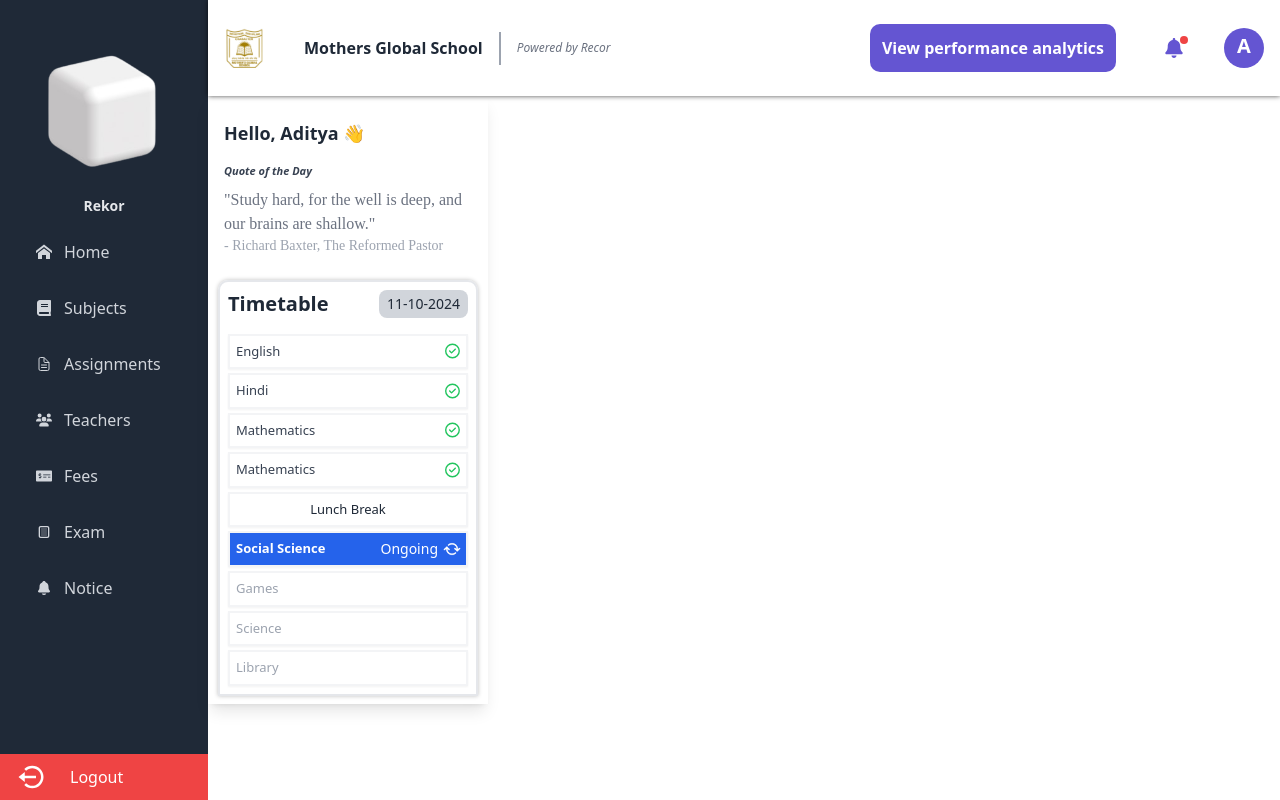
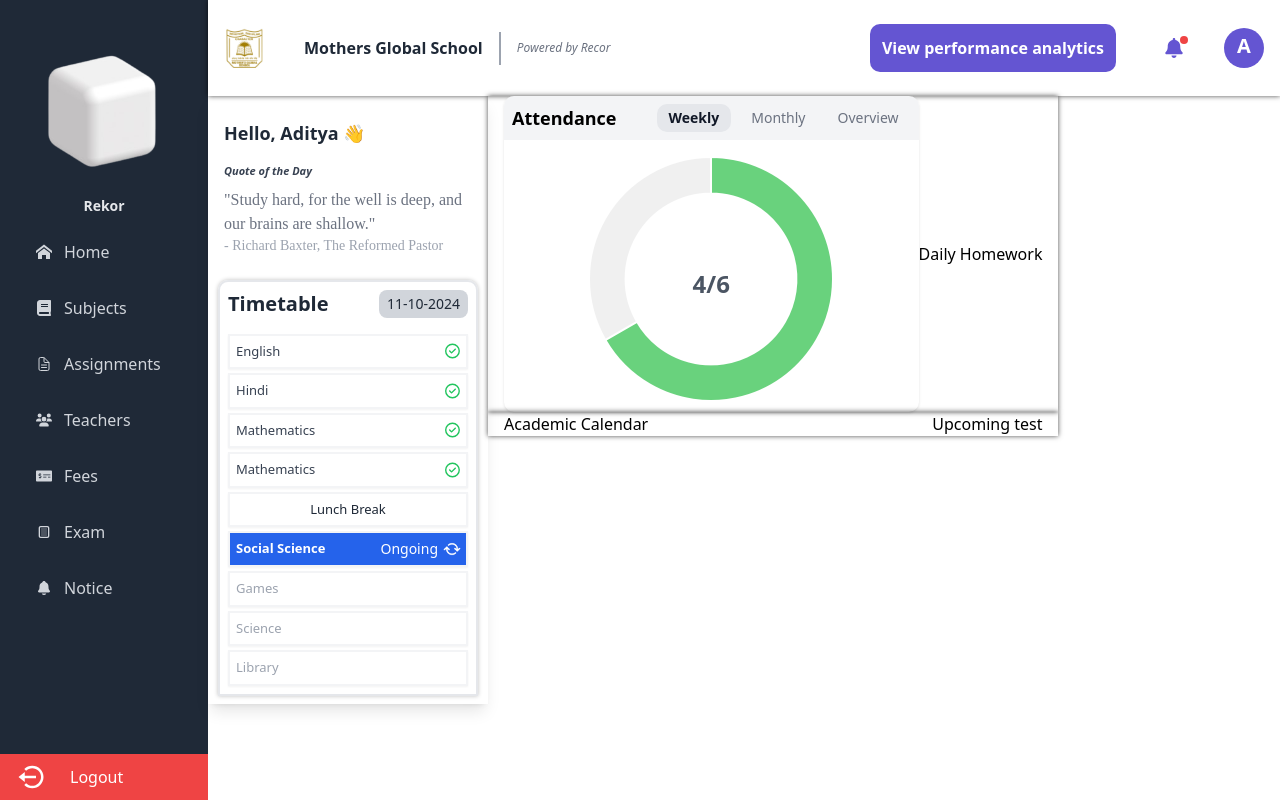
Before and after one commit to Nishant5565/mgs, a React (Vite) app: page / in a window 1280 px wide. Built offline with nearby package versions, Linux system fonts and the light colour scheme.

Commit message:
attendance chart

```diff
--- a/package.json
+++ b/package.json
@@ -14,13 +14,16 @@
     "@radix-ui/react-icons": "^1.3.1",
     "@radix-ui/react-slot": "^1.1.0",
     "@shadcn/ui": "^0.0.4",
+    "chart.js": "^4.4.6",
     "class-variance-authority": "^0.7.0",
     "clsx": "^2.1.1",
     "lucide-react": "^0.456.0",
     "react": "^18.3.1",
+    "react-chartjs-2": "^5.2.0",
     "react-dom": "^18.3.1",
     "react-icons": "^5.3.0",
     "react-router-dom": "^6.28.0",
+    "recharts": "^2.13.3",
     "tailwind-merge": "^2.5.4",
     "tailwindcss-animate": "^1.0.7"
   },
--- /dev/null
+++ b/src/Components/AcademicDetails/AcademicDetails.jsx
@@ -0,0 +1,32 @@
+import React from 'react'
+import Attendance from './Attendance'
+
+const AcademicDetails = () => {
+  return (
+    <div>
+      {/* //! Top Section */}
+
+      <div className="flex items-center justify-between px-4 topSectionShadow  ">
+        <div className="">
+          <Attendance />
+        </div>
+        <div>
+          Daily Homework
+        </div>
+      </div>
+
+        {/* //! Bottom Section */}
+
+        <div className="flex items-center justify-between px-4 topSectionShadow  ">
+        <div>
+          Academic Calendar
+        </div>
+        <div>
+          Upcoming test
+        </div>
+      </div>
+    </div>
+  )
+}
+
+export default AcademicDetails
--- /dev/null
+++ b/src/Components/AcademicDetails/Attendance.jsx
@@ -0,0 +1,41 @@
+import React, { useState } from 'react';
+import { Doughnut } from 'react-chartjs-2';
+import Chart from './Chart';
+const Attendance = () => {
+  const [tab, setTab] = useState('Weekly');
+  const totalClasses = 6;
+  const attendedClasses = 4;
+
+  const attendancePercentage = (attendedClasses / totalClasses) * 100;
+
+
+  return (
+    <div className=" rounded-[10px] shadow w-full max-w-md">
+      <div className="flex justify-between rounded-t-[10px] items-center p-2 gap-10 mb-4 bg-gray-100">
+        <h2 className="text-lg font-semibold">Attendance</h2>
+        <div className="flex space-x-2">
+          {['Weekly', 'Monthly', 'Overview'].map((option) => (
+            <button
+              key={option}
+              onClick={() => setTab(option)}
+              className={`px-3 py-1 text-sm rounded-[10px] ${
+                tab === option
+                  ? 'bg-gray-200 text-gray-900 font-semibold'
+                  : 'text-gray-500'
+              }`}
+            >
+              {option}
+            </button>
+          ))}
+        </div>
+      </div>
+
+      <div className="flex flex-col items-center">
+        {/* Doughnut Chart */}
+          <Chart attendancePercentage={attendancePercentage} totalClasses={totalClasses} attendedClasses = {attendedClasses} />
+      </div>
+    </div>
+  );
+};
+
+export default Attendance;
--- /dev/null
+++ b/src/Components/AcademicDetails/Chart.jsx
@@ -0,0 +1,44 @@
+import React from 'react';
+import { Doughnut } from 'react-chartjs-2';
+import { Chart as ChartJS, ArcElement, Tooltip, Legend } from 'chart.js';
+
+// Register the necessary components
+ChartJS.register(ArcElement, Tooltip, Legend);
+
+const Chart = ({ attendedClasses, totalClasses }) => {
+  const data = {
+    datasets: [
+      {
+        data: [attendedClasses, totalClasses - attendedClasses],
+        backgroundColor: ['#69D27D', '#F0F0F0'],
+        hoverBackgroundColor: ['#69D27D', '#F0F0F0'],
+      },
+    ],
+  };
+
+  const options = {
+    cutout: '70%',
+    plugins: {
+      tooltip: {
+        enabled: true,
+      },
+      legend: {
+        display: true,
+        position: 'bottom',
+      },
+    },
+    maintainAspectRatio: false,
+    devicePixelRatio: 2, // Increase the resolution
+  };
+
+  return (
+    <div className="relative w-64 h-64">
+      <Doughnut data={data} options={options} />
+      <div className="absolute inset-0 flex items-center justify-center">
+        <span className="text-2xl font-bold text-gray-600">{`${attendedClasses}/${totalClasses}`}</span>
+      </div>
+    </div>
+  );
+};
+
+export default Chart;
--- a/src/Components/Home/Home.jsx
+++ /dev/null
@@ -1,9 +0,0 @@
-import React from 'react'
-
-const HomeSection = () => {
-  return (
-    <div>Home</div>
-  )
-}
-
-export default HomeSection
--- a/src/Components/TimeTable/TimeTable.jsx
+++ b/src/Components/TimeTable/TimeTable.jsx
@@ -10,7 +10,6 @@ const Timetable = ({ timetableData , quote}) => {
   return (
      <>
 
-     <TopLogo />
      <div className=" pb-2 shadow-lg w-[280px]">
 
      <div className="px-4 pb-6 pt-6">
--- a/src/Pages/Home.jsx
+++ b/src/Pages/Home.jsx
@@ -1,13 +1,14 @@
 import React from 'react'
-import HomeSection from '../Components/Home/Home'
 import Timetable from '../Components/TimeTable/TimeTable'
 import { timetableData } from '../data.js'
 import {quote} from '../data.js'
+import AcademicDetails from '../Components/AcademicDetails/AcademicDetails'
 const Home = () => {
   return (
-    <>
+    <div className="flex">
      <Timetable timetableData={timetableData} quote={quote}/>
-    </>
+     <AcademicDetails />
+    </div>
   )
 }
 
--- a/src/Pages/Layout.jsx
+++ b/src/Pages/Layout.jsx
@@ -1,6 +1,7 @@
 import React from 'react'
 import { Outlet } from 'react-router-dom'
 import SideNav from '../Components/SideNav/SideNav'
+import TopLogo from '@/Components/TopLogo/TopLogo'
 const Layout = () => {
   return (
        <div className="flex">
@@ -8,6 +9,8 @@ const Layout = () => {
         <SideNav />
         </div >
           <div className="flex-1">
+          <TopLogo />
+
           <Outlet />
           </div>
        </div>
```
Also changed, not shown: 1 other file (tests, documents, lock files or other folders).
